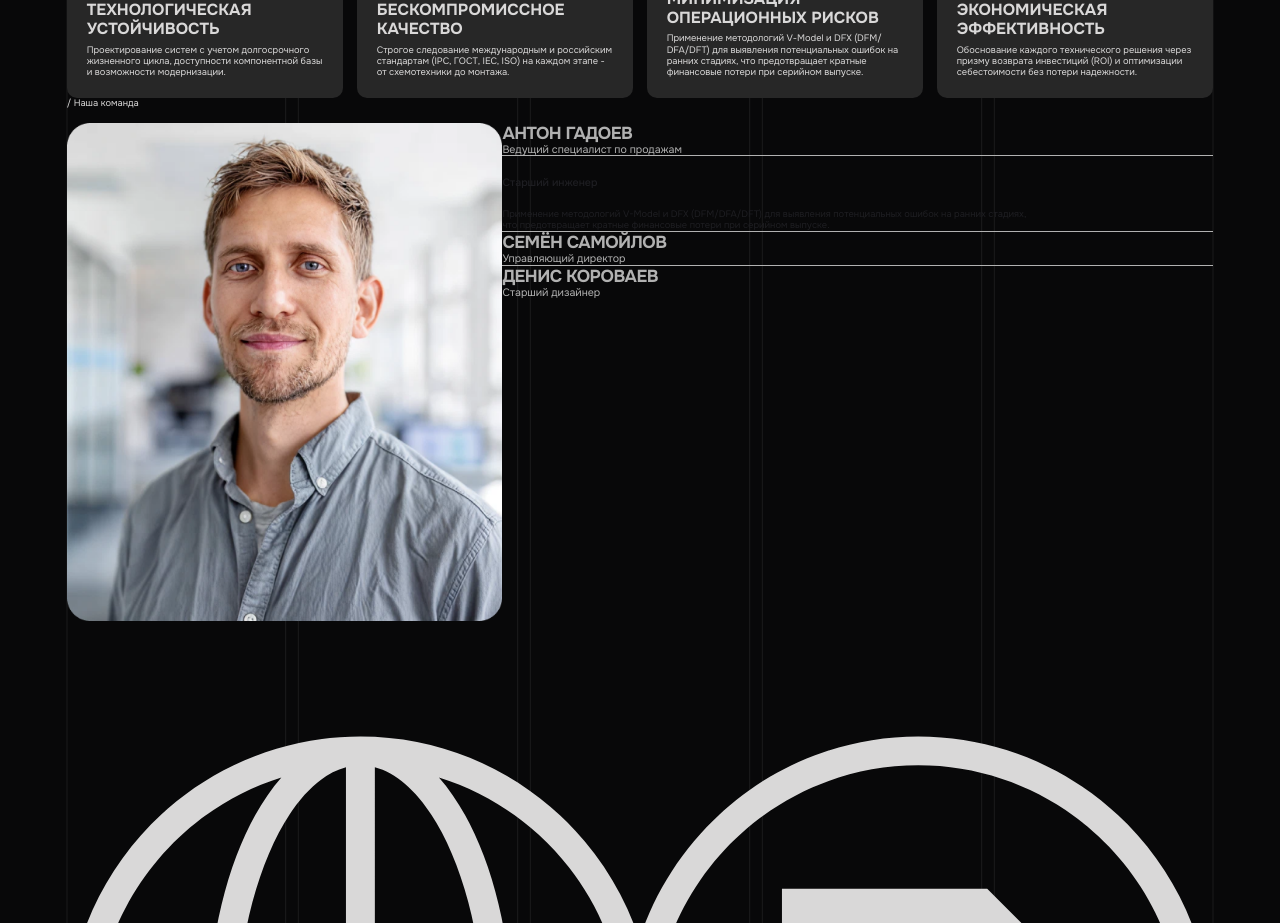
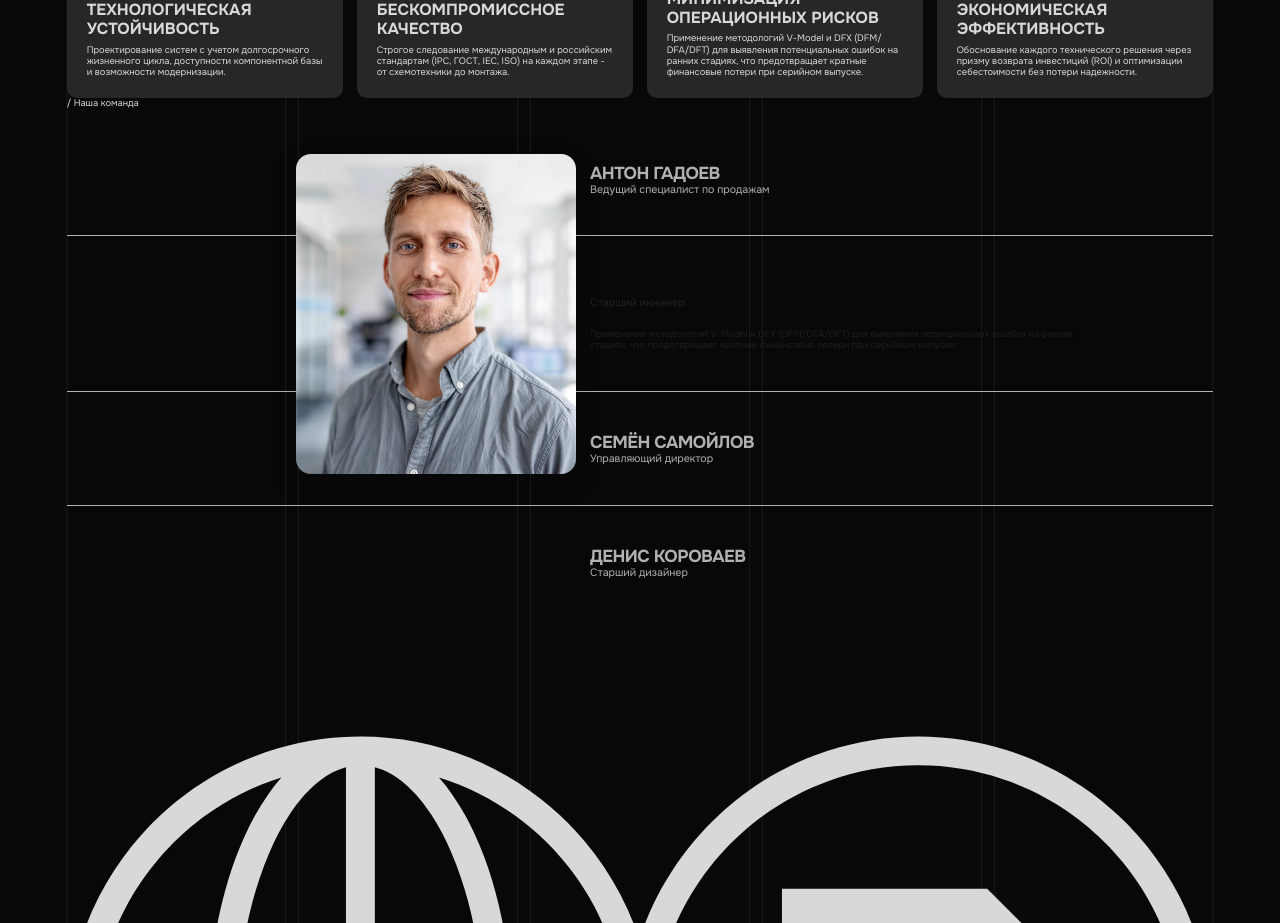
Before and after one commit to matilda081133-sketch/teh, a React (Vite) app: page /about in a window 1280 px wide. Shown: the part 1980-2903 px from the top of the page. Built offline with nearby package versions, Linux system fonts and the light colour scheme.

Commit message:
fix: correct photo positioning in team accordion to perfectly match Figma layout

```diff
--- a/src/components/AboutSection4.jsx
+++ b/src/components/AboutSection4.jsx
@@ -90,15 +90,6 @@ const AboutSection4 = ({ className = "" }) => {
         <div className={styles.container}>
           <div className={styles.div6}>/ Наша команда</div>
           <div className={styles.teamSection}>
-            <div className={styles.teamLeft}>
-              <img
-                className={styles.teamPhoto}
-                loading="lazy"
-                alt=""
-                src="./image-779@2x.png"
-              />
-            </div>
-            <div className={styles.teamRight}>
             {[
               { name: 'АНТОН ГАДОЕВ', role: 'Ведущий специалист по продажам', desc: 'Опыт работы в сфере B2B продаж более 10 лет. Эксперт по ведению ключевых клиентов.' },
               { name: 'ЕВГЕНИЙ КОРЖЕВНИКОВ', role: 'Старший инженер', desc: 'Применение методологий V-Model и DFX (DFM/DFA/DFT) для выявления потенциальных ошибок на ранних стадиях, что предотвращает кратные финансовые потери при серийном выпуске.' },
@@ -112,6 +103,14 @@ const AboutSection4 = ({ className = "" }) => {
                   className={`${styles.teamRow} ${isActive ? styles.teamRowActive : ''}`}
                   onClick={() => setActiveTeamMember(idx)}
                 >
+                  {isActive && (
+                    <img
+                      className={styles.teamPhoto}
+                      loading="lazy"
+                      alt=""
+                      src="./image-779@2x.png"
+                    />
+                  )}
                   <div className={styles.teamRowContent}>
                     <h2 className={styles.teamName}>{member.name}</h2>
                     <div className={styles.teamRole}>{member.role}</div>
@@ -122,7 +121,6 @@ const AboutSection4 = ({ className = "" }) => {
                 </div>
               );
             })}
-            </div>
           </div>
         </div>
       </div>
--- a/src/components/AboutSection4.module.css
+++ b/src/components/AboutSection4.module.css
@@ -239,43 +239,41 @@
 .teamSection {
   width: 100%;
   display: flex;
+  flex-direction: column;
   background-color: var(--White);
   border-radius: var(--br-15);
-  overflow: hidden;
   max-width: 100%;
 }
-.teamLeft {
-  width: 38%;
-  display: flex;
-  align-items: stretch;
-  justify-content: center;
-  position: relative;
-}
-.teamPhoto {
-  width: 100%;
-  height: 100%;
-  object-fit: cover;
-}
-.teamRight {
-  width: 62%;
-  display: flex;
-  flex-direction: column;
-}
 .teamRow {
-  padding: var(--padding-30);
+  padding: 40px 100px 40px 0;
   border-bottom: 1px solid var(--Grey-Dark);
   cursor: pointer;
   transition: all 0.3s ease;
   background-color: transparent;
+  display: flex;
+  justify-content: flex-end;
+  position: relative;
 }
 .teamRow:last-child {
   border-bottom: none;
 }
 .teamRowActive {
   background-color: transparent;
-  padding: 40px var(--padding-30);
+}
+.teamPhoto {
+  width: 280px;
+  height: 320px;
+  border-radius: var(--br-15);
+  object-fit: cover;
+  position: absolute;
+  left: 20%;
+  top: 50%;
+  transform: translateY(-50%);
+  z-index: 10;
+  box-shadow: 0 10px 30px rgba(0,0,0,0.1);
 }
 .teamRowContent {
+  width: 50%;
   display: flex;
   flex-direction: column;
   align-items: flex-start;
```
Lines whose indentation alone changed are shown as unchanged.
